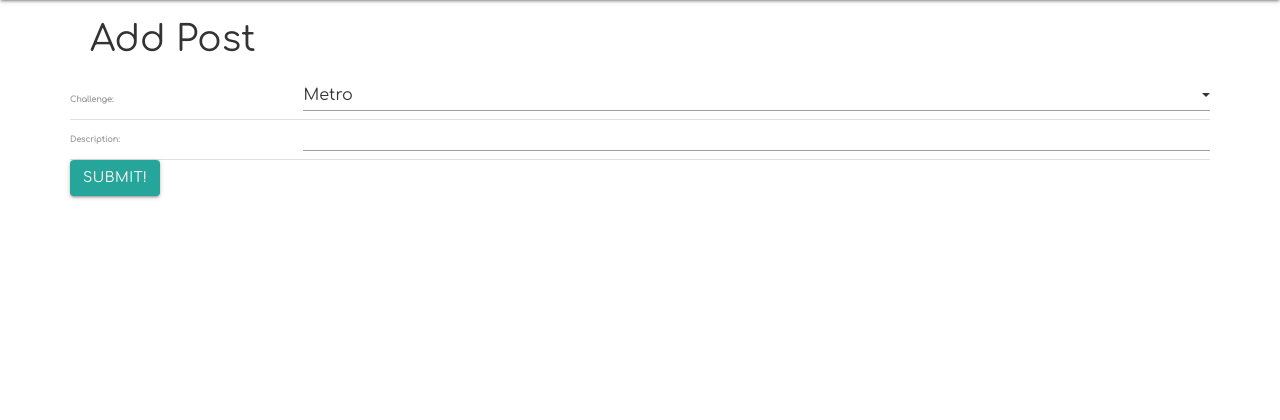
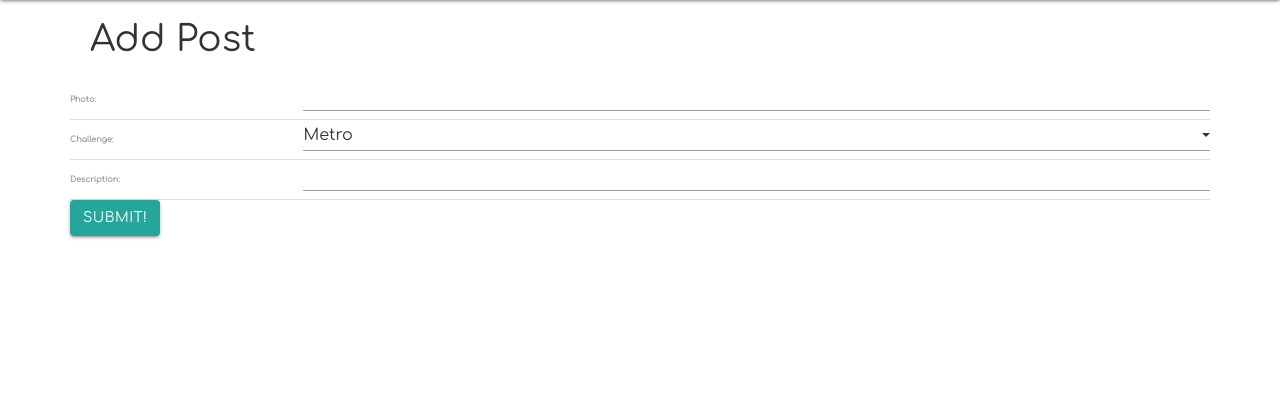
Before and after one commit to nhasley/ECO-App-Python, a Django app: page /create/ in a window 1280 px wide. Shown: the part 64-484 px from the top of the page. Run offline with Django 3.2, Linux system fonts and the light colour scheme; some libraries are stand-ins or nearby versions.

Commit message:
added photo to form and Post model

```diff
--- a/main_app/models.py
+++ b/main_app/models.py
@@ -8,6 +8,7 @@ CHALLENGES = (
 )
 
 class Post(models.Model):
+    photo = models.CharField(max_length=500)
     challenge = models.CharField(
         max_length=10,
         choices=CHALLENGES,
--- a/main_app/static/css/style.css
+++ b/main_app/static/css/style.css
@@ -60,3 +60,10 @@ footer.page-footer {
 div.center {
     color: white;
 }
+
+img.posts {
+  height: 50px;
+  width:50px;
+  max-width: 50px;
+  max-height: 50px;
+}
--- a/main_app/templates/posts.html
+++ b/main_app/templates/posts.html
@@ -7,6 +7,7 @@
 <a href="{% url 'detail' post.id %}">
   <div class="card">
     <div class="card-content">
+      <img class="posts" src="{{post.photo}}">
       <!-- <span class="card-title">{{ post.challenge }}</span> -->
       <!-- <p>Challenge: {{ post.challenge }}</p> -->
       <p>{{ post.description }}</p>
--- a/main_app/views.py
+++ b/main_app/views.py
@@ -17,19 +17,33 @@ def profile(request):
 
 def posts_detail(request, post_id):
     post = Post.objects.get(id=post_id)
-    # post_form = PostForm()
-    return render(request, 'posts/detail.html', {'post':post}) #, 'post_form': post_form}
+    photo_file = request.FILES.get('photo-file', None)
+    if photo_file:
+        s3 = boto3.client('s3')
+        # need a unique "key" for S3 / needs image file extension too
+        key = uuid.uuid4().hex[:6] + photo_file.name[photo_file.name.rfind('.'):]
+        # just in case something goes wrong
+        try:
+            s3.upload_fileobj(photo_file, BUCKET, key)
+            # build the full url string
+            url = f"{S3_BASE_URL}{BUCKET}/{key}"
+            # we can assign to post_id or post (if you have a post object)
+            photo = Photo(url=url, post_id=post_id)
+            photo.save()
+        except:
+            print('An error occurred uploading file to S3')
+    return render(request, 'posts/detail.html', {'post':post})
 
 class PostCreate(CreateView):
     model = Post
-    fields = ['challenge', 'description']
+    fields = ['photo', 'challenge', 'description']
     success_url = '/'
 
 class PostUpdate(UpdateView):
     model = Post
-    fields = '__all__'
+    fields = ['photo', 'challenge', 'description']
     success_url = '/'
 
 class PostDelete(DeleteView):
-  model = Post
-  success_url = '/'
+    model = Post
+    success_url = '/'
```
Also changed, not shown: main_app/migrations/0011_post_photo.py (added).
